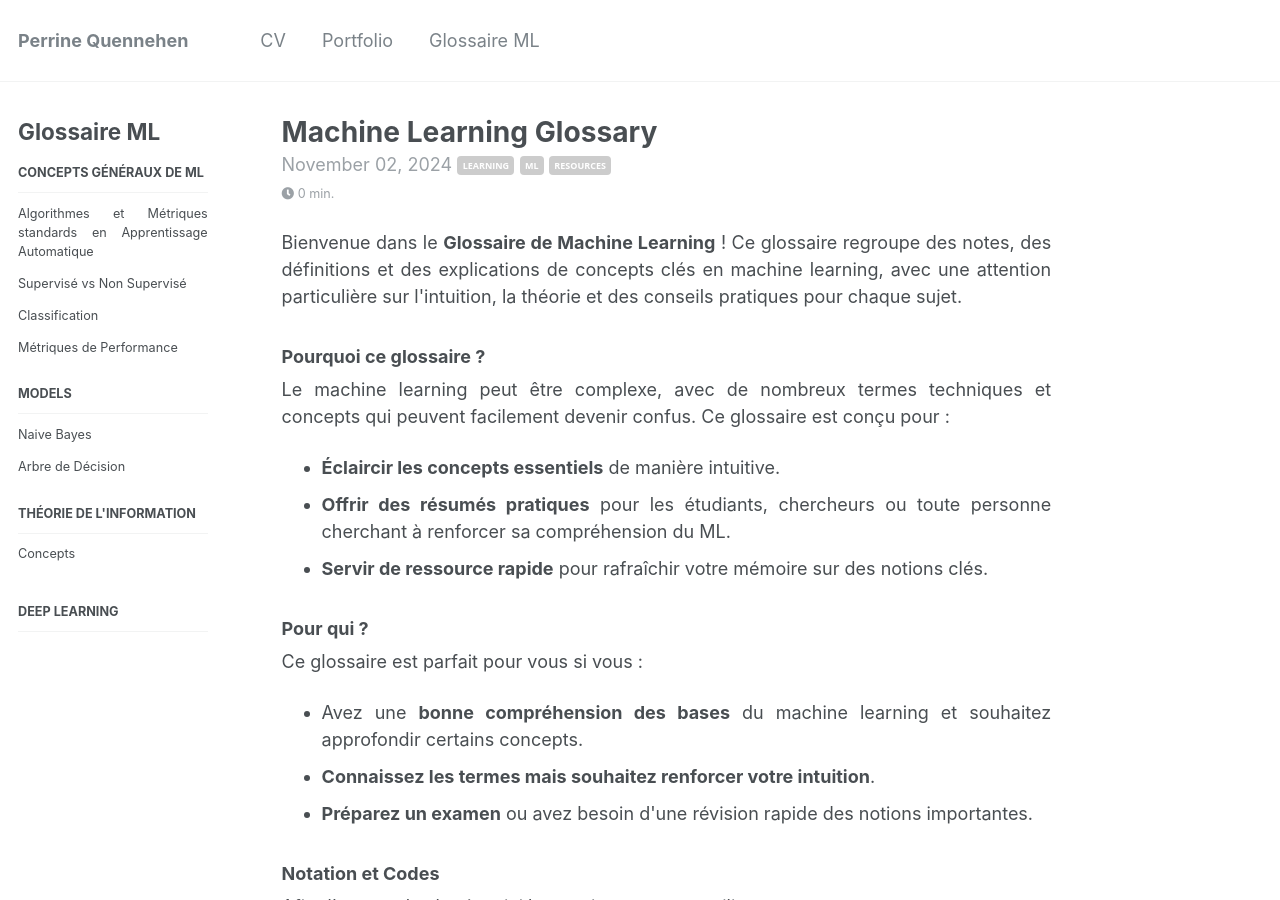
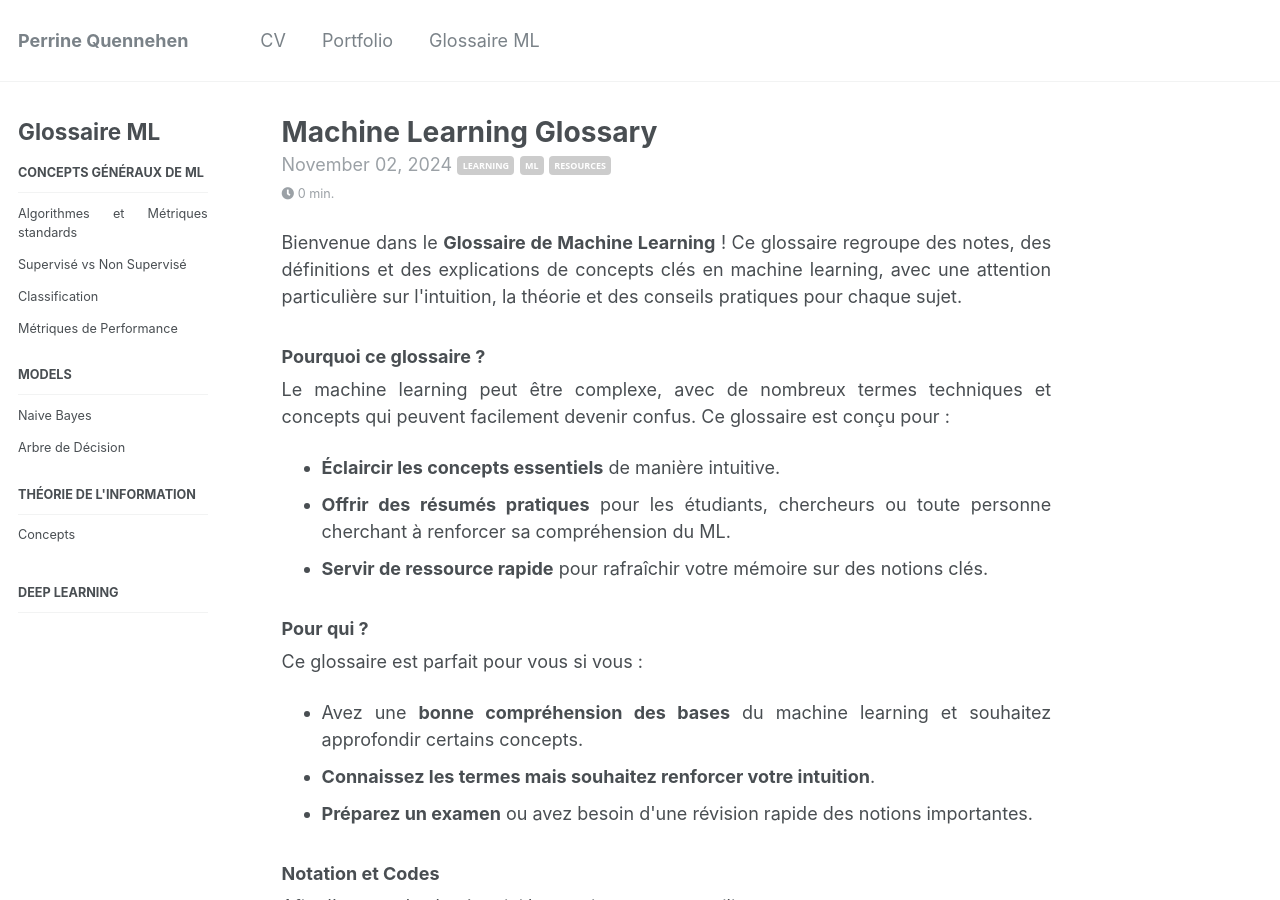
Before and after one commit to PerrineQhn/perrineqhn.github.io, a Jekyll site: the page built from _posts/2024-11-02-glossary.md, in a window 1280 px wide and 900 px high. Built offline with Jekyll 4.4.1, drawn with Linux system fonts in a browser that asks for light colours; emoji names are drawn with the system emoji font.

```diff
--- a/_data/navigation.yml
+++ b/_data/navigation.yml
@@ -31,7 +31,7 @@ main:
 sidebar-glossary:
   - title: "Concepts Généraux de ML"
     children:
-      - title: "Algorithmes et Métriques standards en Apprentissage Automatique"
+      - title: "Algorithmes et Métriques standards"
         url: /machine-learning-glossary/concepts/ml_algorithms
       - title: "Supervisé vs Non Supervisé"
         url: /machine-learning-glossary/concepts/supunsup
```
